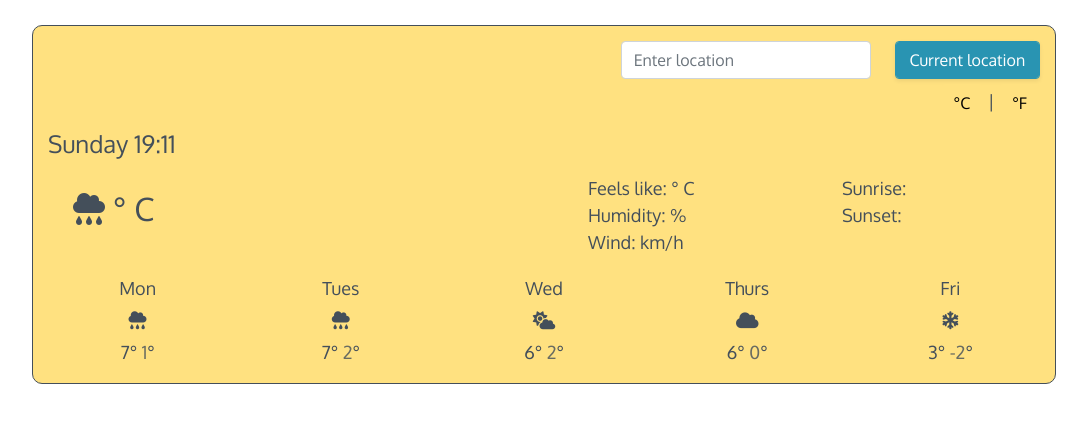
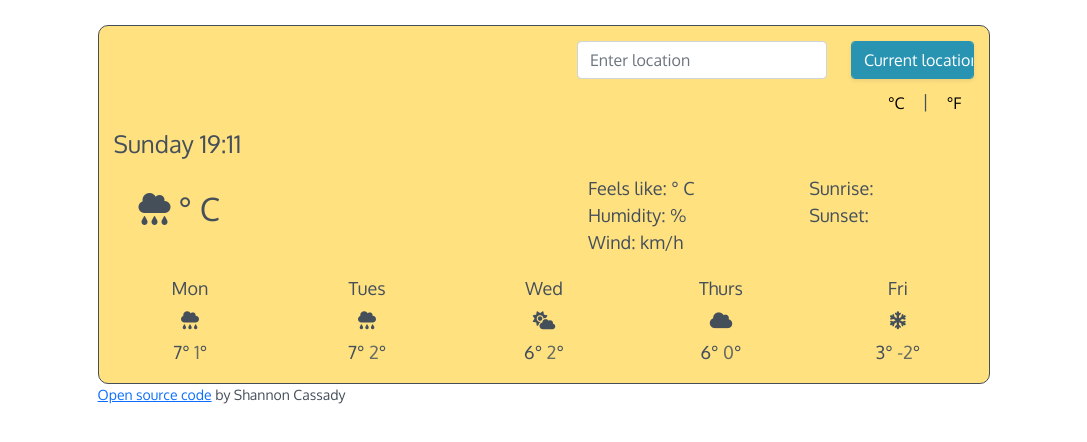
Before and after one commit to scassady8/Weather-App, a plain HTML site: page index.html in a window 1280 px wide. Shown: the whole page, without its empty margins (96-1183 px from the left). Drawn offline with nearby package versions, Linux system fonts and the light colour scheme; no server answers; a web font is replaced by a local one.

Commit message:
Added link to GitHub repository
Added a link to the GitHub repository for the project

```diff
--- a/index.html
+++ b/index.html
@@ -25,7 +25,8 @@
     ></script>
   </head>
   <body>
-    <div class="container weather-info">
+    <div class="container">
+      <div class="weather-info">
         <form id="inputs-form">
           <div class="row search-inputs">
             <div class="col-10">
@@ -136,6 +137,13 @@
           </div>
         </div>
       </div>
+      <p class="source-code">
+        <a href="https://github.com/scassady8/Weather-App" target="_blank"
+          >Open source code</a
+        >
+        by Shannon Cassady
+      </p>
+    </div>
     <script src="src/index.js"></script>
   </body>
 </html>
--- a/src/style.css
+++ b/src/style.css
@@ -10,6 +10,11 @@ h1 {
 }
 ul {
   list-style: none;
+}
+p {
+  font-size: 14px;
+  margin: auto;
+  max-width: 80%;
 }
 .weather-info {
   background-color: #ffe180;
```
Lines whose indentation alone changed are shown as unchanged.
